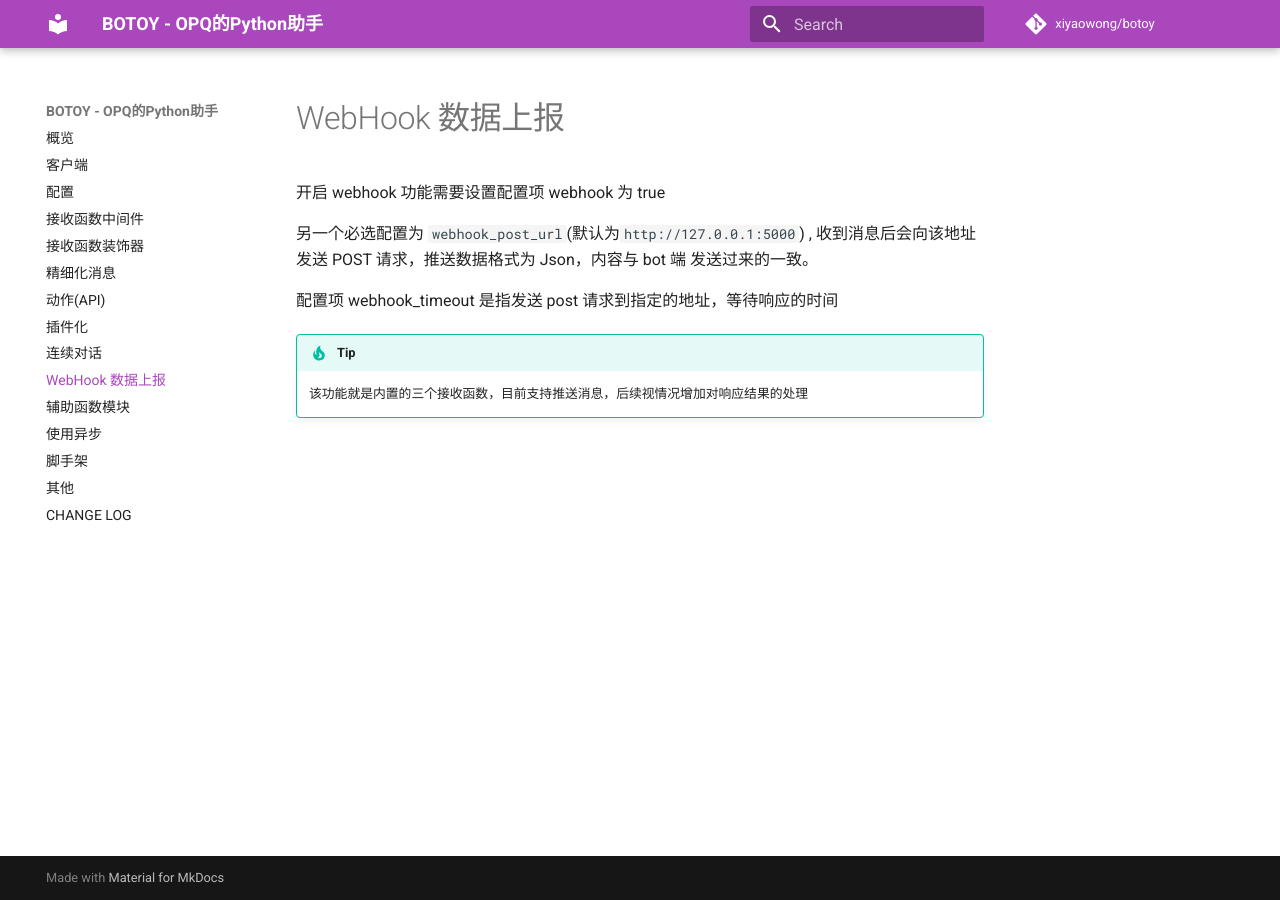
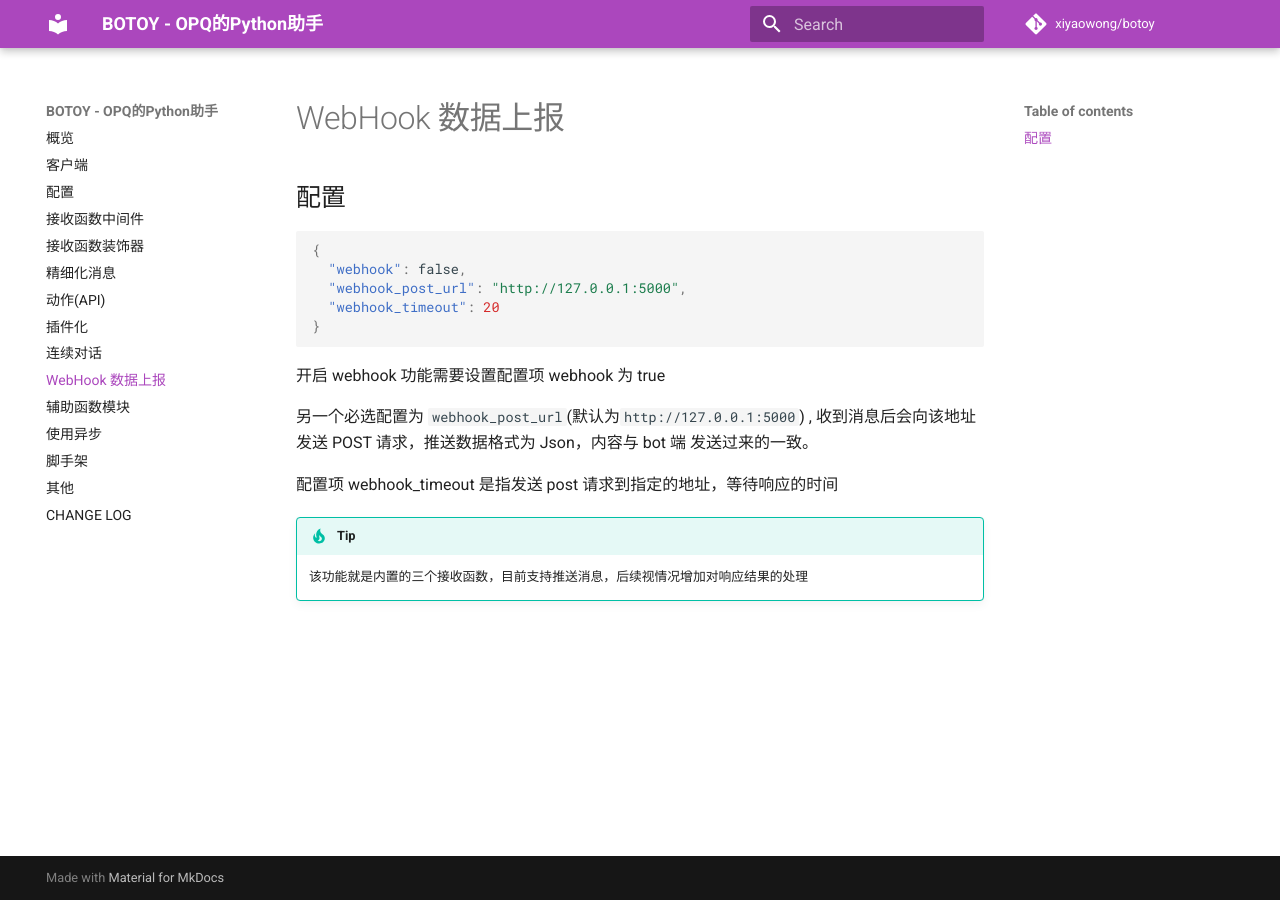
Before and after one commit to opq-osc/botoy, an MkDocs documentation site: the page built from docs/webhook.md, in a window 1280 px wide. Built offline with MkDocs 1.6.1 and Material for MkDocs 9.7.7, drawn with Linux system fonts in a browser that asks for light colours; comment, search, counter and statistics services are not loaded.

Commit message:
update(docs): webhook configuration

````diff
--- a/docs/webhook.md
+++ b/docs/webhook.md
@@ -1,4 +1,14 @@
 # WebHook 数据上报
+
+## 配置
+
+```json
+{
+  "webhook": false,
+  "webhook_post_url": "http://127.0.0.1:5000",
+  "webhook_timeout": 20
+}
+```
 
 开启 webhook 功能需要设置配置项 webhook 为 true
 
````
